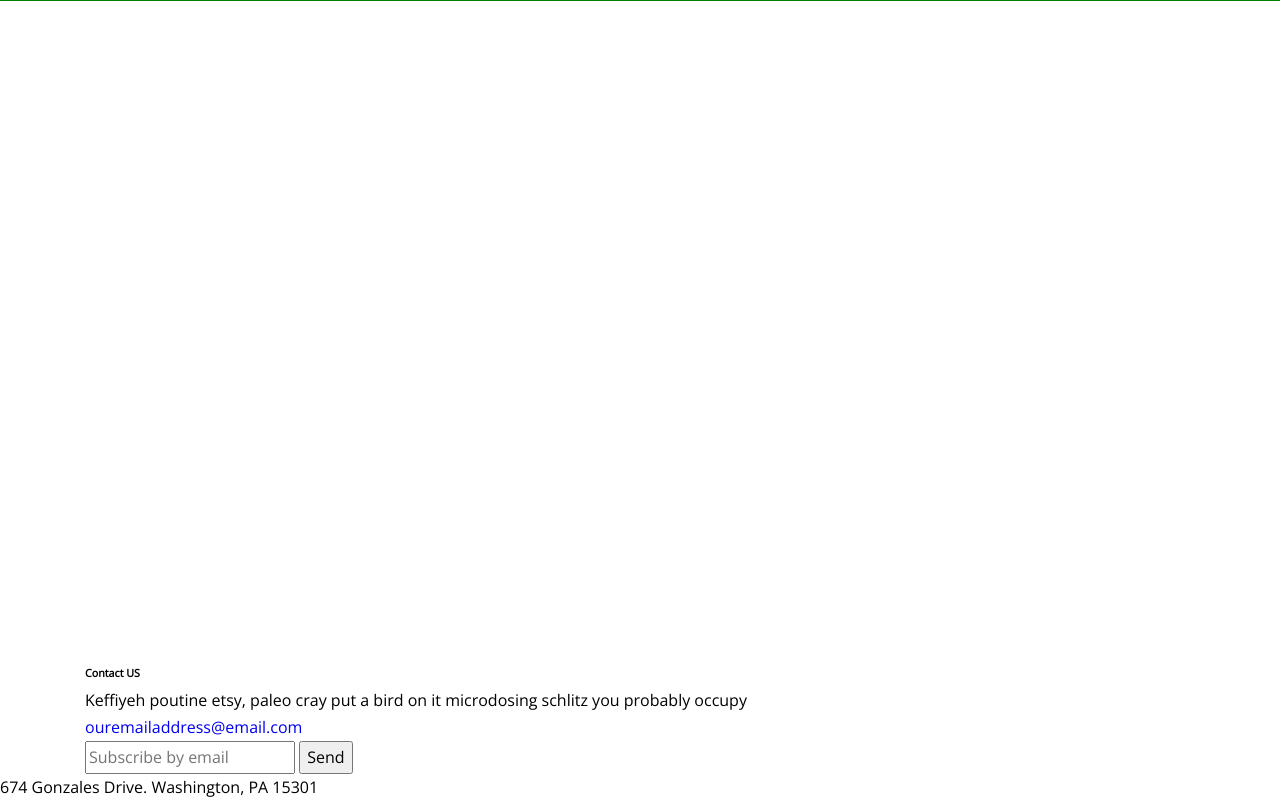
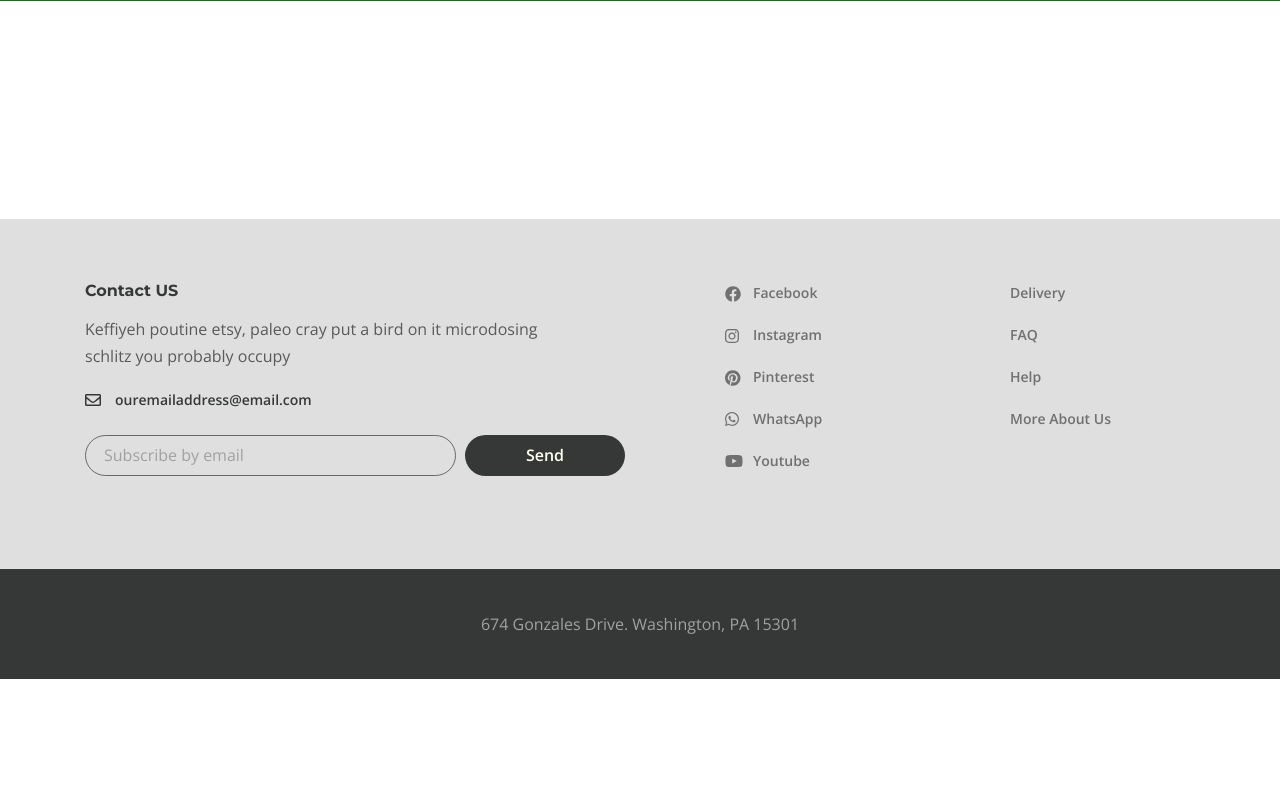
Before and after one commit to Kir1806/desire, a website: page app/index.html in a window 1280 px wide. Shown: the part 121-922 px from the top of the page. After the commit the page ends 800 px from the top, so only its background shows below. Drawn offline with nearby package versions, Linux system fonts and the light colour scheme.

Commit message:
werstka footer

```diff
--- a/app/index.html
+++ b/app/index.html
@@ -1,18 +1,20 @@
 <!DOCTYPE html>
 <html lang="en">
-
   <head>
-  <meta charset="UTF-8">
-  <meta name="viewport" content="width=device-width, initial-scale=1.0">
+    <meta charset="UTF-8" />
+    <meta name="viewport" content="width=device-width, initial-scale=1.0" />
     <title>Document</title>
-  <link rel="preconnect" href="https://fonts.googleapis.com">
-  <link rel="preconnect" href="https://fonts.gstatic.com" crossorigin>
-  <link href="https://fonts.googleapis.com/css2?family=Montserrat:wght@700&family=Open+Sans&display=swap" rel="stylesheet">
-  <link rel="stylesheet" href="css/style.min.css">
+    <link rel="preconnect" href="https://fonts.googleapis.com" />
+    <link rel="preconnect" href="https://fonts.gstatic.com" crossorigin />
+    <link
+      href="https://fonts.googleapis.com/css2?family=Montserrat:wght@700&family=Open+Sans:wght@400;600&display=swap"
+      rel="stylesheet"
+    />
+    <link rel="stylesheet" href="css/style.min.css" />
   </head>
 
   <body>
-
+    <div class="wrapper">
       <header class="header">
         <div class="container">
           <div class="header__inner">
@@ -27,7 +29,7 @@
               </ul>
             </nav>
             <a href="#" class="logo">
-          <img src="./images/logo.png" alt="logo">
+              <img src="./images/logo.png" alt="logo" />
             </a>
             <nav class="menu">
               <ul class="menu__list">
@@ -40,12 +42,12 @@
               </ul>
             </nav>
             <button class="header__button">
-          <img src="./images/icon_menu.svg" alt="icon button">
+              <img src="./images/icon_menu.svg" alt="icon button" />
             </button>
           </div>
         </div>
       </header>
-  <div class="wrapper">
+
       <main class="main"></main>
       <footer class="footer">
         <div class="footer__content">
@@ -54,36 +56,70 @@
               <div class="footer__info">
                 <h6 class="footer__info-title">Contact US</h6>
                 <p class="footer__info-text">
-                Keffiyeh poutine etsy, paleo cray put a bird on it microdosing schlitz you probably occupy
+                  Keffiyeh poutine etsy, paleo cray put a bird on it microdosing
+                  schlitz you probably occupy
                 </p>
-              <a href="mailto:ouremailaddress@email.com" class="footer__info-email">
+                <a
+                  href="mailto:ouremailaddress@email.com"
+                  class="footer__info-email"
+                >
                   ouremailaddress@email.com
                 </a>
                 <form action="#" class="footer__form">
-                <input type="email" class="footer__form-input" placeholder="Subscribe by email">
-                <button class="footer__form-button" type="submit">Send</button>
+                  <input
+                    type="email"
+                    class="footer__form-input"
+                    placeholder="Subscribe by email"
+                  />
+                  <button class="footer__form-button" type="submit">
+                    Send
+                  </button>
                 </form>
               </div>
               <ul class="footer__social">
-
+                <li class="footer__social-item">
+                  <a href="#" class="footer__social-link footer__social-link--facebook">Facebook</a>
+                </li>
+                <li class="footer__social-item">
+                  <a href="#" class="footer__social-link footer__social-link--instagram">Instagram</a>
+                </li>
+                <li class="footer__social-item">
+                  <a href="#" class="footer__social-link footer__social-link--pinterest">Pinterest</a>
+                </li>
+                <li class="footer__social-item">
+                  <a href="#" class="footer__social-link footer__social-link--whatsapp">WhatsApp</a>
+                </li>
+                <li class="footer__social-item">
+                  <a href="#" class="footer__social-link footer__social-link--youtube">Youtube</a>
+                </li>
               </ul>
               <nav class="footer__menu">
                 <ul class="footer__menu-list">
-
+                  <li class="footer__menu-item">
+                    <a href="#" class="footer__menu-link">Delivery</a>
+                  </li>
+                  <li class="footer__menu-item">
+                    <a href="#" class="footer__menu-link">FAQ</a>
+                  </li>
+                  <li class="footer__menu-item">
+                    <a href="#" class="footer__menu-link">Help</a>
+                  </li>
+                  <li class="footer__menu-item">
+                    <a href="#" class="footer__menu-link">More About Us</a>
+                  </li>
                 </ul>
               </nav>
             </div>
           </div>
         </div>
         <div class="footer__copyright">
-        674 Gonzales Drive.   Washington, PA 15301
+          <div class="container">
+            <p>674 Gonzales Drive. Washington, PA 15301</p>
+          </div>
         </div>
       </footer>
     </div>
 
-
-
     <script src="js/main.min.js"></script>
   </body>
-
 </html>
--- a/app/scss/_global.scss
+++ b/app/scss/_global.scss
@@ -8,6 +8,7 @@ body {
 	font-size: 16px;
 	line-height: 27px;
 	font-weight: 400;
+	color: $default;
 }
 
 .wrapper {
--- a/app/scss/_reset.scss
+++ b/app/scss/_reset.scss
@@ -30,6 +30,7 @@ blockquote,
 dl,
 dd {
   margin: 0;
+  font-size: inherit;
 }
 
 ul[class] {
--- a/app/scss/_vars.scss
+++ b/app/scss/_vars.scss
@@ -1,3 +1,6 @@
+$default: #5a5a5a;
+$title: #363838;
+
 %title-font {
     font-family: 'Montserrat', sans-serif;
     font-weight: 700;
--- a/app/scss/style.scss
+++ b/app/scss/style.scss
@@ -41,3 +41,143 @@
         line-height: 22px;
     }
 }
+
+.footer {
+    &__content {
+        background-color: #dfdfdf;
+        padding: 60px 0 80px;
+    }
+    &__inner {
+        display: flex;
+        justify-content: space-between;
+    }
+    &__info {
+        width: 540px;
+    }
+    &__info-title {
+        color: $title;
+        @extend %title-font;
+        margin-bottom: 14px;
+        line-height: 23px;
+    }
+    &__info-text {
+        margin-bottom: 16px;
+        max-width: 475px;
+    }
+    &__info-email {
+        font-weight: 600;
+        font-size: 14px;
+        color: $title;
+        margin-bottom: 22px;
+        padding-left: 30px;
+        display: inline-block;
+        position: relative;
+        &::before {
+            content: '';
+            position: absolute;
+            background-image: url('../images/konvert.svg');
+            left: 0;
+            top: 8px;
+            width: 16px;
+            height: 12px;
+        }
+    }
+    &__form {
+        display: flex;
+    }
+    &__form-input {
+        width: 100%;
+        padding: 6px 10px 6px 18px;
+        border-radius: 21px;
+        background-color: transparent;
+        border: 1px solid rgba($title, .7);
+
+        &::placeholder {
+            font-family: 'Open Sans', sans-serif;
+            font-weight: 400;
+            font-size: 16px;
+            line-height: 27px;
+            color: #a1a1a1;
+        }
+    }
+    &__form-button {
+        background-color: $title;
+        border: none;
+        color: #fffff0;
+        border-radius: 21px;
+        font-weight: 600;
+        padding: 6px 12px;
+        min-width: 160px;
+        margin-left: 9px;
+        cursor: pointer;
+    }
+    &__social {
+        width: 125px;
+        margin-right: auto;
+        margin-left: 100px;
+    }
+    &__social-link {
+        padding-left: 28px;
+        position: relative;
+        &::before {
+            content: '';
+            position: absolute;
+            top: 3px;
+            left: 0;
+            width: 16px;
+            height: 16px;
+        }
+    }
+    &__social-link--facebook::before {
+        background-image: url('../images/facebook.svg');
+
+    }
+    &__social-link--instagram::before {
+        background-image: url('../images/instagram.svg');
+        width: 14px;
+        height: 14px;
+        top: 4px;
+
+    }
+    &__social-link--pinterest::before {
+        background-image: url('../images/Pinterest.svg');
+
+    }
+    &__social-link--whatsapp::before {
+        background-image: url('../images/whatsapp.svg');
+        width: 14px;
+        height: 14px;
+
+    }
+    &__social-link--youtube::before {
+        background-image: url('../images/youtube.svg');
+        width: 18px;
+        height: 12px;
+        top: 4px;
+
+    }
+
+    &__social-item,
+    &__menu-item {
+        margin-bottom: 15px;
+        font-weight: 600;
+        font-size: 14px;
+    }
+    &__social-link,
+    &__menu-link {
+        color: #707070;
+
+    }
+    &__menu {
+        margin-right: 60px;
+        width: 125px;
+    }
+
+
+    &__copyright {
+        background-color: $title;
+        color: #a1a1a1;
+        text-align: center;
+        padding: 42px 0 41px;
+    }
+}
```
Also changed, not shown: app/css/style.min.css, app/images/Pinterest.svg (added), app/images/facebook.svg (added), app/images/instagram.svg (added), app/images/konvert.svg (added), app/images/whatsapp.svg (added), app/images/youtube.svg (added). Lines whose indentation alone changed are shown as unchanged.
